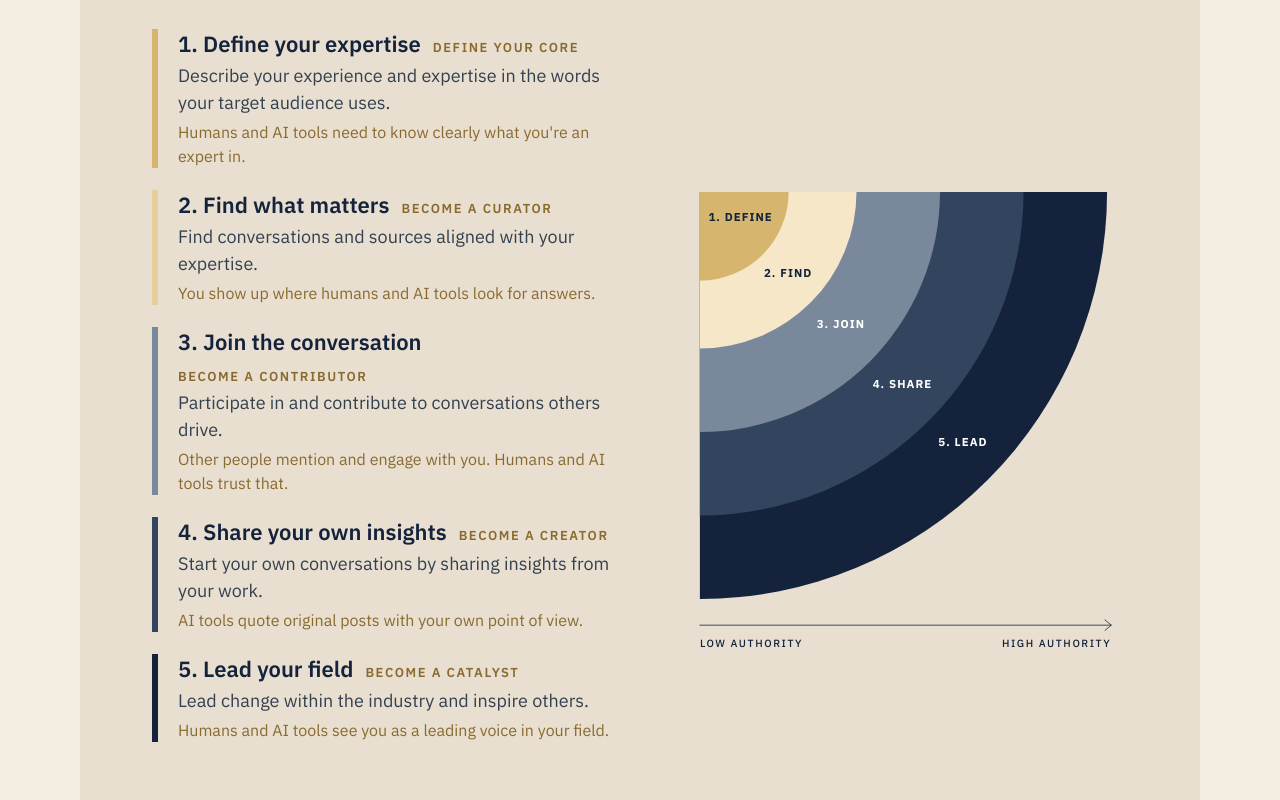
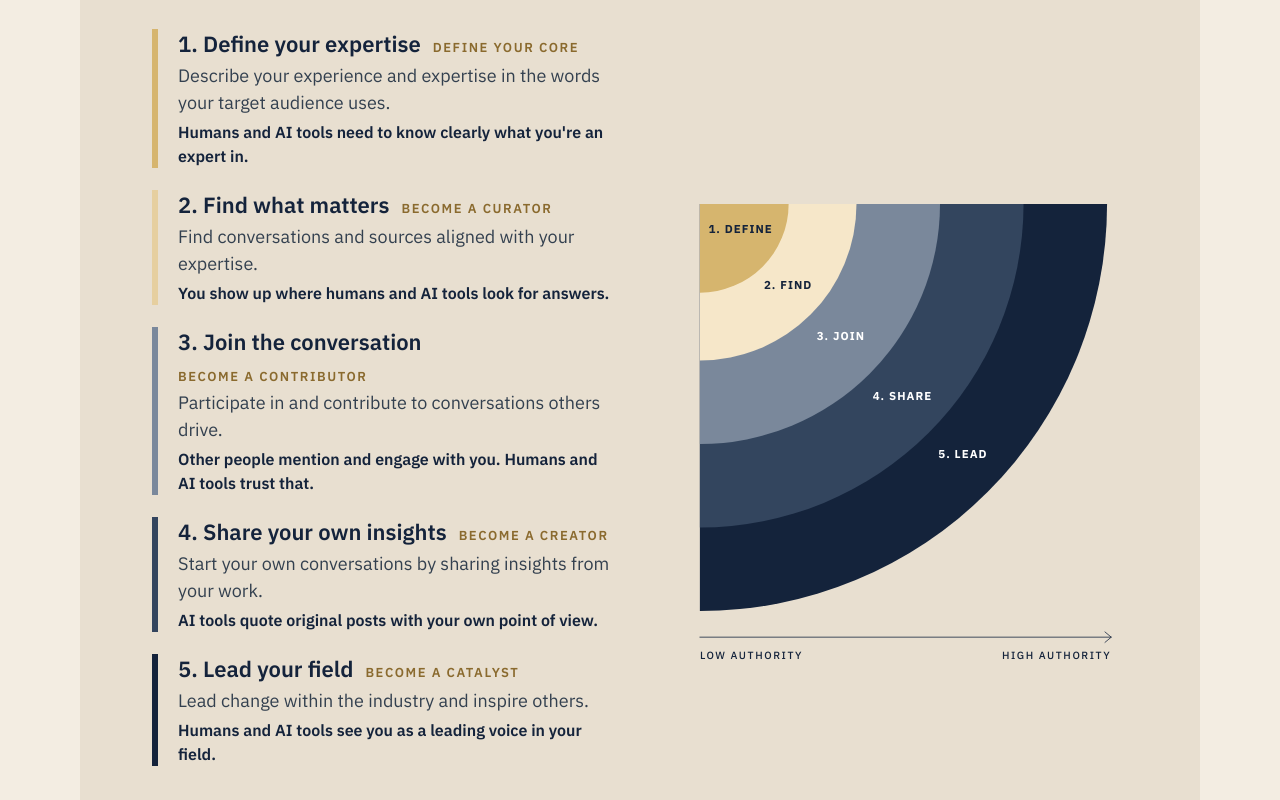
Before and after one commit to jjbrown-cyber/modernexpertlab-website, a plain HTML site: page the-modern-expert-path.html in a window 1280 px wide. Shown: the part 920-1720 px from the top of the page. Drawn offline with Linux system fonts and the light colour scheme.

Commit message:
Make method step 'why' lines easier to read
Co-Authored-By: Claude Opus 5.5 <noreply@anthropic.com>
Claude-Session: https://claude.ai/code/session_018wmkgNcp8GNFAjL8doWM6d

```diff
--- a/the-modern-expert-path.html
+++ b/the-modern-expert-path.html
@@ -173,7 +173,7 @@ img{max-width:100%}
 .orbit-mob .stages>div>div:first-child{font-family:'IBM Plex Sans',sans-serif!important;font-size:22px!important;font-weight:600!important;display:flex;align-items:baseline;gap:12px;flex-wrap:wrap}
 .orbit-mob .stages>div>div:first-child>div{margin-top:0!important;font-size:13px!important}
 .orbit-mob .stages p{font-size:18px!important}
-.orbit-mob .stages p.ai-why{font-size:16px!important;color:#8A6A2E!important}
+.orbit-mob .stages p.ai-why{font-size:16px!important;color:#14233B!important}
 @media (max-width:1000px){.orbit-mob .stages>div>div:first-child{flex-direction:column;gap:4px}}
 </style>
 <style id="footer-mob">@media (max-width:1000px){footer{flex-direction:column!important;gap:16px;font-size:16px!important;padding:28px 20px 40px!important}}</style>
@@ -213,23 +213,23 @@ img{max-width:100%}
 <div class="stages" style="display: grid; grid-template-columns: repeat(5, minmax(0, 1fr)); gap: 28px; width: 100%;"><div style="display: flex; flex-direction: column; gap: 10px; padding-top: 18px; border-top: 6px solid #D6B56E;">
 <div style="font-family: Georgia, 'Times New Roman', serif; font-size: 28px; font-weight: 600;">1. Define your expertise<div style="font-family: 'IBM Plex Sans', sans-serif; font-size: 15px; letter-spacing: 0.12em; text-transform: uppercase; color: #8A6A2E; margin-top: 4px;">Define your core</div></div>
 <p style="margin: 0; font-size: 20px; line-height: 1.5; color: #33404F;">Describe your experience and expertise in the words your target audience uses.</p>
-<p class="ai-why" style="margin: 0; font-size: 17px; line-height: 1.5; color: #8A6A2E;">Humans and AI tools need to know clearly what you're an expert in.</p>
+<p class="ai-why" style="margin: 0; font-size: 17px; line-height: 1.5; color: #14233B; font-weight: 600;">Humans and AI tools need to know clearly what you're an expert in.</p>
 </div><div style="display: flex; flex-direction: column; gap: 10px; padding-top: 18px; border-top: 6px solid #E6CF9F;">
 <div style="font-family: Georgia, 'Times New Roman', serif; font-size: 28px; font-weight: 600;">2. Find what matters<div style="font-family: 'IBM Plex Sans', sans-serif; font-size: 15px; letter-spacing: 0.12em; text-transform: uppercase; color: #8A6A2E; margin-top: 4px;">Become a curator</div></div>
 <p style="margin: 0; font-size: 20px; line-height: 1.5; color: #33404F;">Find conversations and sources aligned with your expertise.</p>
-<p class="ai-why" style="margin: 0; font-size: 17px; line-height: 1.5; color: #8A6A2E;">You show up where humans and AI tools look for answers.</p>
+<p class="ai-why" style="margin: 0; font-size: 17px; line-height: 1.5; color: #14233B; font-weight: 600;">You show up where humans and AI tools look for answers.</p>
 </div><div style="display: flex; flex-direction: column; gap: 10px; padding-top: 18px; border-top: 6px solid #7A889B;">
 <div style="font-family: Georgia, 'Times New Roman', serif; font-size: 28px; font-weight: 600;">3. Join the conversation<div style="font-family: 'IBM Plex Sans', sans-serif; font-size: 15px; letter-spacing: 0.12em; text-transform: uppercase; color: #8A6A2E; margin-top: 4px;">Become a contributor</div></div>
 <p style="margin: 0; font-size: 20px; line-height: 1.5; color: #33404F;">Participate in and contribute to conversations others drive.</p>
-<p class="ai-why" style="margin: 0; font-size: 17px; line-height: 1.5; color: #8A6A2E;">Other people mention and engage with you. Humans and AI tools trust that.</p>
+<p class="ai-why" style="margin: 0; font-size: 17px; line-height: 1.5; color: #14233B; font-weight: 600;">Other people mention and engage with you. Humans and AI tools trust that.</p>
 </div><div style="display: flex; flex-direction: column; gap: 10px; padding-top: 18px; border-top: 6px solid #33455E;">
 <div style="font-family: Georgia, 'Times New Roman', serif; font-size: 28px; font-weight: 600;">4. Share your own insights<div style="font-family: 'IBM Plex Sans', sans-serif; font-size: 15px; letter-spacing: 0.12em; text-transform: uppercase; color: #8A6A2E; margin-top: 4px;">Become a creator</div></div>
 <p style="margin: 0; font-size: 20px; line-height: 1.5; color: #33404F;">Start your own conversations by sharing insights from your work.</p>
-<p class="ai-why" style="margin: 0; font-size: 17px; line-height: 1.5; color: #8A6A2E;">AI tools quote original posts with your own point of view.</p>
+<p class="ai-why" style="margin: 0; font-size: 17px; line-height: 1.5; color: #14233B; font-weight: 600;">AI tools quote original posts with your own point of view.</p>
 </div><div style="display: flex; flex-direction: column; gap: 10px; padding-top: 18px; border-top: 6px solid #14233B;">
 <div style="font-family: Georgia, 'Times New Roman', serif; font-size: 28px; font-weight: 600;">5. Lead your field<div style="font-family: 'IBM Plex Sans', sans-serif; font-size: 15px; letter-spacing: 0.12em; text-transform: uppercase; color: #8A6A2E; margin-top: 4px;">Become a catalyst</div></div>
 <p style="margin: 0; font-size: 20px; line-height: 1.5; color: #33404F;">Lead change within the industry and inspire others.</p>
-<p class="ai-why" style="margin: 0; font-size: 17px; line-height: 1.5; color: #8A6A2E;">Humans and AI tools see you as a leading voice in your field.</p>
+<p class="ai-why" style="margin: 0; font-size: 17px; line-height: 1.5; color: #14233B; font-weight: 600;">Humans and AI tools see you as a leading voice in your field.</p>
 </div></div></div>
 </div>
 </section>
```
